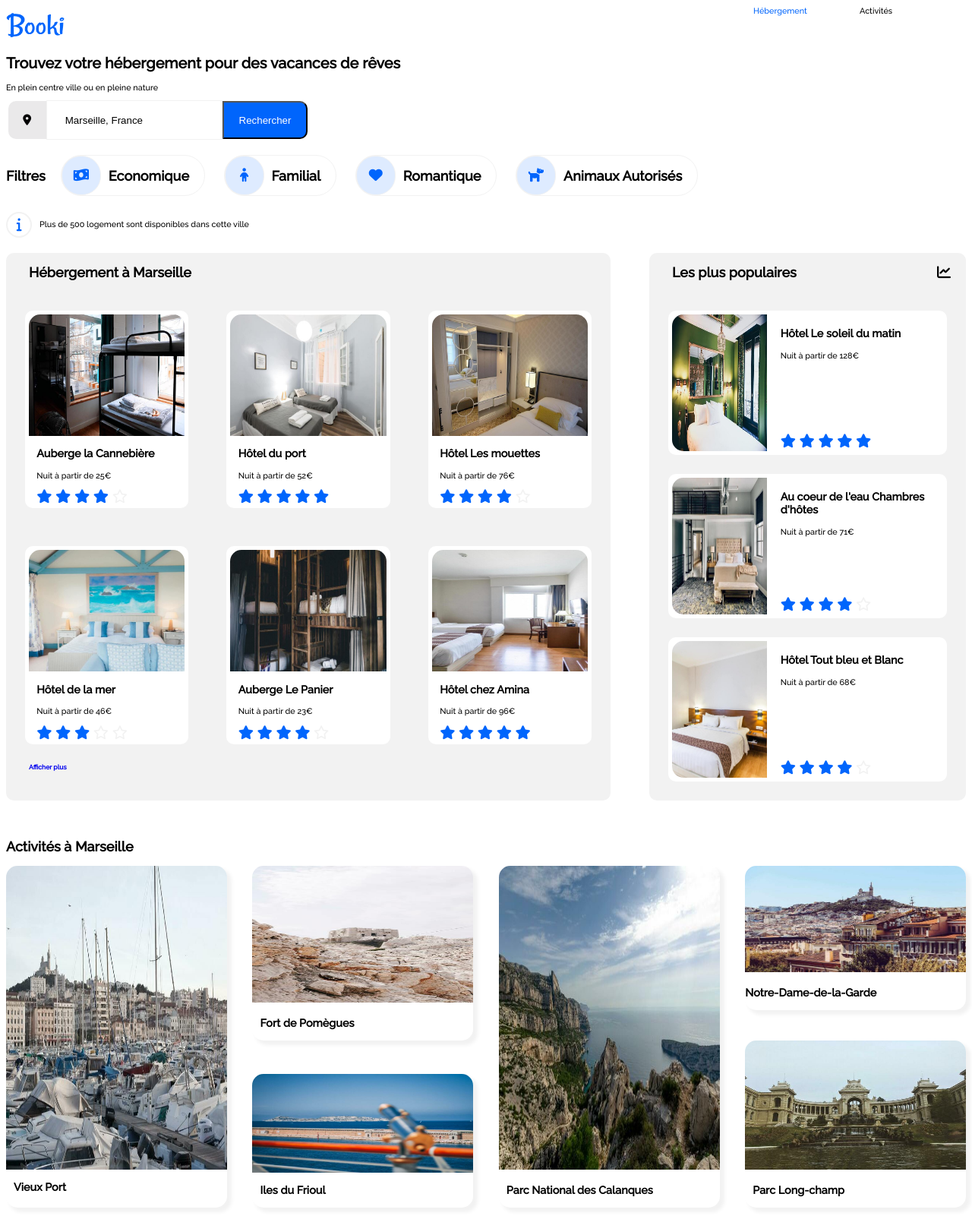
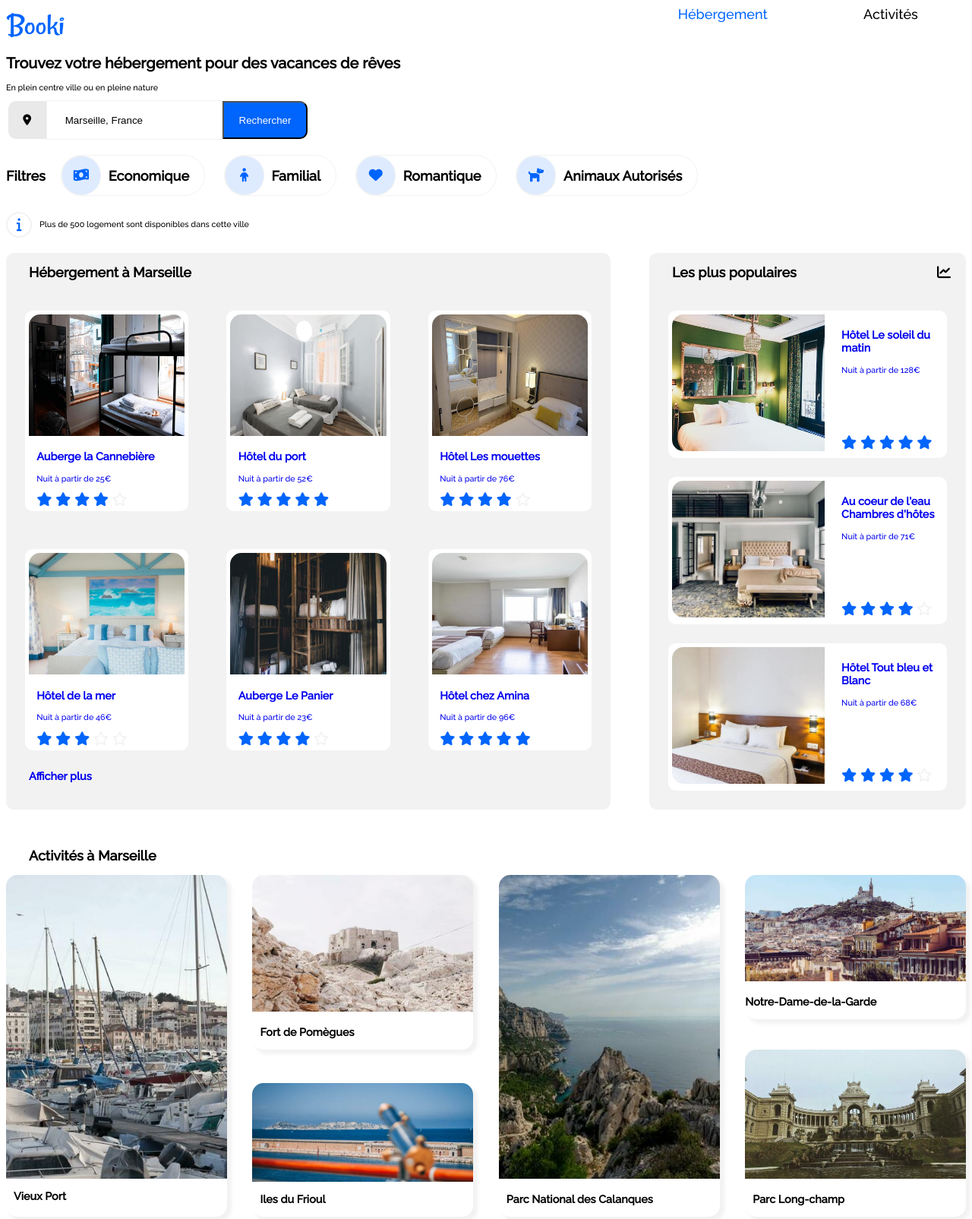
Before and after one commit to Cameron-HUCK/P2-Huck-Cameron-Transformez-une-maquette-en-site-web-avec-HTML-CSS, a plain HTML site: page index.html in a window 1280 px wide. Shown: the top 1605 px of the page at 76% size. Drawn offline with Linux system fonts and the light colour scheme.

Commit message:
le nav hebergement/activite

```diff
--- a/index.html
+++ b/index.html
@@ -17,10 +17,10 @@
             <img class="image-logo" src="images/logo/Booki.png" alt="Logo Booki" width="120px" height="50px">
             <div class="liensize-nav">
                 <div class="liennav">
-                    <a class="lien1 flex-between" href="#bloc1">Hébergement </a>
+                    <a class="lien1" href="#bloc1">Hébergement </a>
                 </div>
                 <div class="liennav">
-                    <a class="lien2 flex-between" href="#bloc2">Activités</a>
+                    <a class="lien2" href="#bloc2">Activités</a>
                 </div>
             </div>
         </nav>
@@ -96,7 +96,7 @@
         <div class="cadreheberg">
             <div class="flex-around">
                     <div class="fond-blanc size-bloc-hebergement flexcolumncentre">
-                        <img class="photo-hebergement" src="images/hebergements/4_small/marcus-loke-WQJvWU_HZFo-unsplash.jpg" alt="photo auberge">
+                        <a href="#"><img class="photo-hebergement" src="images/hebergements/4_small/marcus-loke-WQJvWU_HZFo-unsplash.jpg" alt="photo auberge">
                         <div class="flex-texte">
                             <h3>Auberge la Cannebière</h3>
                             <p>Nuit à partir de 25€</p>
@@ -107,12 +107,13 @@
                                     <i class="fas fa-star color-bleu"></i>
                                     <i class="far fa-star color-gris"></i>
                                 </div>
+                        </a>
                         </div>
                     </div>
 
 
             <div class="fond-blanc size-bloc-hebergement flexcolumncentre">
-                <img class="photo-hebergement" src="images/hebergements/4_small/fred-kleber-gTbaxaVLvsg-unsplash.jpg" alt=" chambre deux lit">
+                <a href="#"><img class="photo-hebergement" src="images/hebergements/4_small/fred-kleber-gTbaxaVLvsg-unsplash.jpg" alt=" chambre deux lit">
                     <div class="flex-texte">
                         <h3>Hôtel du port</h3>
                         <p>Nuit à partir de 52€</p>
@@ -123,11 +124,12 @@
                                 <i class="fas fa-star color-bleu"></i>
                                 <i class="fas fa-star color-bleu"></i>
                             </div>
+                        </a>
                     </div>
             </div>
 
             <div class="fond-blanc size-bloc-hebergement flexcolumncentre">
-                <img class="photo-hebergement" src="images/hebergements/4_small/reisetopia-B8WIgxA_PFU-unsplash.jpg" alt="photo chambre lampe">
+                <a href="#"><img class="photo-hebergement" src="images/hebergements/4_small/reisetopia-B8WIgxA_PFU-unsplash.jpg" alt="photo chambre lampe">
                     <div class="flex-texte">
                         <h3>Hôtel Les mouettes</h3>
                         <p>Nuit à partir de 76€</p>
@@ -138,13 +140,14 @@
                             <i class="fas fa-star color-bleu"></i>
                             <i class="far fa-star color-gris"></i>
                             </div>
+                        </a>
                     </div>
             </div>
             </div>
 
             <div class="flex-around">
                 <div class="fond-blanc size-bloc-hebergement flexcolumncentre">
-                    <img class="photo-hebergement" src="images/hebergements/4_small/annie-spratt-Eg1qcIitAuA-unsplash.jpg" alt="photo chambre ciel">
+                    <a href="#"><img class="photo-hebergement" src="images/hebergements/4_small/annie-spratt-Eg1qcIitAuA-unsplash.jpg" alt="photo chambre ciel">
                         <div class="flex-texte">
                             <h3>Hôtel de la mer</h3>
                             <p>Nuit à partir de 46€</p>
@@ -155,11 +158,12 @@
                                     <i class="far fa-star color-gris"></i>
                                     <i class="far fa-star color-gris"></i>
                                 </div>
+                            </a>
                         </div>
                 </div>
 
             <div class="fond-blanc size-bloc-hebergement flexcolumncentre">
-                    <img class="photo-hebergement" src="images/hebergements/4_small/nicate-lee-kT-ZyaiwBe0-unsplash.jpg" alt="photo panier">
+                    <a href="#"><img class="photo-hebergement" src="images/hebergements/4_small/nicate-lee-kT-ZyaiwBe0-unsplash.jpg" alt="photo panier">
                         <div class="flex-texte">
                             <h3>Auberge Le Panier</h3>
                             <p>Nuit à partir de 23€</p>
@@ -170,12 +174,13 @@
                                     <i class="fas fa-star color-bleu"></i>
                                     <i class="far fa-star color-gris"></i>
                                 </div>
+                            </a>
                         </div>
             </div>
 
 
             <div class="fond-blanc size-bloc-hebergement flexcolumncentre">
-                    <img class="photo-hebergement" src="images/hebergements/4_small/febrian-zakaria-M6S1WvfW68A-unsplash.jpg" alt="photo grand fenetre">
+                    <a href="#"><img class="photo-hebergement" src="images/hebergements/4_small/febrian-zakaria-M6S1WvfW68A-unsplash.jpg" alt="photo grand fenetre">
                         <div class="flex-texte">
                             <h3>Hôtel chez Amina</h3>
                             <p>Nuit à partir de 96€</p>
@@ -186,6 +191,7 @@
                                     <i class="fas fa-star color-bleu"></i>
                                     <i class="fas fa-star color-bleu"></i>
                                 </div>
+                            </a>
                         </div>
             </div>
             </div>
@@ -205,7 +211,7 @@
                 </div>
         <div class="fond-blanc">
             <div class="flex-populaire">
-                    <img class="photo-populaire" src="images/hebergements/4_small/emile-guillemot-Bj_rcSC5XfE-unsplash.jpg" alt="photo chambre vert">
+                <a href="#"><img class="photo-populaire" src="images/hebergements/4_small/emile-guillemot-Bj_rcSC5XfE-unsplash.jpg" alt="photo chambre vert">
                         <div class="flex-texte2">
                             <div class="textepop-place">
                                 <h3>Hôtel Le soleil du matin</h3>
@@ -218,13 +224,14 @@
                                     <i class="fas fa-star color-bleu"></i>
                                     <i class="fas fa-star color-bleu"></i>
                                 </div>
-                            </div>
+                            </a>
+                    </div>
             </div>
         </div>
 
         <div class="fond-blanc">
                 <div class="flex-populaire">
-                    <img class="photo-populaire" src="images/hebergements/4_small/aw-creative-VGs8z60yT2c-unsplash.jpg" alt="photo des hotes">
+                    <a href="#"><img class="photo-populaire" src="images/hebergements/4_small/aw-creative-VGs8z60yT2c-unsplash.jpg" alt="photo des hotes">
                         <div class="flex-texte2">
                             <div class="textepop-place">
                                 <h3>Au coeur de l'eau Chambres d'hôtes</h3>
@@ -237,13 +244,14 @@
                                     <i class="fas fa-star color-bleu"></i>
                                     <i class="far fa-star color-gris"></i>
                                 </div>
+                            </a>
                         </div>
                 </div>
         </div>
 
         <div class="fond-blanc">
                 <div class="flex-populaire">
-                    <img class="photo-populaire" src="images/hebergements/4_small/febrian-zakaria-sjvU0THccQA-unsplash.jpg" alt="photo grand fenetre">
+                    <a href="#"><img class="photo-populaire" src="images/hebergements/4_small/febrian-zakaria-sjvU0THccQA-unsplash.jpg" alt="photo grand fenetre">
                         <div class="flex-texte2">
                         <div class="textepop-place">
                             <h3>Hôtel Tout bleu et Blanc</h3>
@@ -256,7 +264,8 @@
                                 <i class="fas fa-star color-bleu"></i>
                                 <i class="far fa-star color-gris"></i>
                             </div>
-                        </div>
+                        </a>
+                    </div>
                 </div>
             </div>
             </div>
@@ -266,8 +275,7 @@
     <!--Les activités à Marseille-->
 
         <section id="bloc2">
-            <a name="activité"></a>
-                <div>
+                <div class="padding-l titre-place">
                     <h2>Activités à Marseille</h2>
                 </div>
 
@@ -322,7 +330,7 @@
 
     <!--Pied de page-->
 
-        <footer class="flex-between block-footer">
+        <footer>
                 <div class="propos">
                     <h3>A propos</h3>
                         <div class="espace">
--- a/style.css
+++ b/style.css
@@ -63,38 +63,43 @@ p
     font-size: 0.6em;
     font-weight: 500;
 }
-/* En-tête de la page */
+
 a
 {
     text-decoration: none;
     font-weight: 500;
-    font-size: 0.6em;
+    width: 100%;
 }
+/* En-tête de la page */
 nav
 {
     display: flex;
     justify-content: space-between;
-    height: 50px;
 }
+
 .liensize-nav
 {
     display: flex;
-    justify-content: left;
-    height: 100px;
+    justify-content: space-around;
+    width: 35%;
+}
+.image-logo
+{
+    align-items: center;
 }
 .lien1
 {
     color: #0065FC;
 }
+
 .liennav
 {
-    width: 140px;
-    height: 99px;
+
 }
+
 .lien2
 {
     color: black;
-
 }
                 /* En-dessous-de-l-en-tete*/
 
@@ -105,6 +110,7 @@ nav
     font-size: 0.8em;
     border-radius: 10px;
 }
+
 .iconesearch
 {
     width: 50px;
@@ -113,6 +119,7 @@ nav
     color: black;
     border-radius: 10px 0 0px 10px;
 }
+
 .zonederecherche
 {
     height: 50px;
@@ -122,6 +129,7 @@ nav
     font-weight: bold;
     border: 1px solid #F2F2F2;
 }
+
 input
 {
     border: 1px solid black;
@@ -140,6 +148,7 @@ input
     height: 50px;
     cursor: pointer;
 }
+
 /* Les filtres*/
 
 .lesfiltres
@@ -231,7 +240,7 @@ span
 .flex-texte2
 {
     width: 60%;
-    padding-left: 5%;
+
 }
 .textepop-place
 {
@@ -288,6 +297,7 @@ span
     border-radius: 15px 15px 0 0;
     background-size: cover;
     background-position: center;
+    object-fit: fill;
 }
 .fond-blanc
 {
@@ -303,9 +313,10 @@ span
 /* images les plus populaires */
 .photo-populaire
 {
-    width: 35%;
+    width: 90%;
     height: 180px;
     border-radius: 15px 0px 0px 15px;
+    object-fit: cover;
 }
                 /* Activites a Marseille */
 /* reglage general*/
@@ -317,6 +328,7 @@ span
 .bloc-activite
 {
     width: 100%;
+    align-items: center;
 }
 .hauteur-titre
 {
@@ -341,8 +353,14 @@ span
     border-radius: 15px 15px 0 0;
     width: 100%;
     height: 400px;
+    object-fit: cover;
 }
 /* Deux premieres petite carte*/
+.bloc-adapte-petit
+{
+    width: 23%;
+    height: 450px;
+}
 .petitphoto-activite1
 {
     box-shadow: 5px 5px 5px 1px #F2F2F2;
@@ -355,11 +373,6 @@ span
     border-radius: 15px;
     width: 100%;
 }
-.bloc-adapte-petit
-{
-    width: 23%;
-    height: 450px;
-}
 .petitposition-activite1
 {
     background-position: center;
@@ -367,6 +380,7 @@ span
     border-radius: 15px 15px 0 0;
     width: 100%;
     height: 180px;
+    object-fit: cover;
 }
 .petitposition-activite2
 {
@@ -375,6 +389,7 @@ span
     border-radius: 15px 15px 0 0;
     width: 100%;
     height: 130px;
+    object-fit: cover;
 }
 /* Les deux dernieres petites cartes */
 .petitphoto-activite3
@@ -389,11 +404,6 @@ span
     border-radius: 15px;
     width: 100%;
 }
-.bloc-adapte-petit
-{
-    width: 23%;
-    height: 450px;
-}
 .petitposition-activite3
 {
     background-position: center;
@@ -401,6 +411,7 @@ span
     border-radius: 15px 15px 0 0;
     width: 100%;
     height: 140px;
+    object-fit: cover;
 }
 .petitposition-activite4
 {
@@ -409,18 +420,16 @@ span
     border-radius: 15px 15px 0 0;
     width: 100%;
     height: 170px;
+    object-fit: cover;
 }
 /* Pied de la page*/
 footer
 {
+    display: flex;
+    justify-content: space-between;
     border-radius: 10px;
     background-color: #F2F2F2;
     margin-top: 100px;
-}
-.propos
-{
-
-
 }
 .hebergemento
 {
@@ -429,11 +438,6 @@ footer
 .assiste
 {
     margin-right: 60px;
-
-}
-.espace
-{
-
 }
 
 /* Responsive tablette */
@@ -444,33 +448,44 @@ footer
     {
         align-items: center;
     }
+
 /* L'en-tete*/
     nav
     {
         flex-direction: column;
-        text-align: center;
-        align-items: center;
         margin-bottom: 50px;
 
     }
     .image-logo
     {
-        justify-content: center;
+        align-items: center;
         margin-bottom: 20px;
     }
-    .liennav
+    .liensize-nav
+    {
+        align-items: center;
+        justify-content: space-around;
+        width: auto;
+    }
+    .lien1
     {
         align-items: center;
     }
+    .lien2
+    {
+        align-items: center;
+    }
+
 /* Filtres */
     .lesfiltres
     {
         flex-direction: column;
-        align-items: flex-start;
+        align-items: baseline;
     }
-    .lesfiltres2
+
+    .block-filtre
     {
-        margin: auto;
+        margin: 10px 10px 10px 0;
     }
 /* Section Hebergement/Populaire */
     #bloc1
@@ -496,28 +511,72 @@ footer
     {
         width: 90%;
         height: auto;
-        box-shadow: 5px 5px 5px 1px #F2F2F2;
+        box-shadow: 5px 5px 5px 5px #F2F2F2;
     }
 /* Activites a Marseille */
+    #bloc2
+    {
+    }
     .bloc-activite
     {
         flex-direction: column;
-    }
-    .grandphoto-activite
-    {
-        width: 100%;
     }
     .bloc-adapte-petit
     {
         width: 100%;
     }
+
+/* Grand photo */
+    .grandposition-activite
+    {
+        height: 160px;
+    }
+    .grandphoto-activite
+    {
+        width: 90%;
+        height: auto;
+    }
+/* Petite photo */
+    .petitphoto-activite1
+    {
+        width: 90%;
+        height: auto;
+    }
+    .petitposition-activite1
+    {
+        height: 160px;
+    }
+    .petitphoto-activite2
+    {
+        width: 90%;
+        height: auto;
+    }
+    .petitposition-activite2
+    {
+        height: 160px;
+    }
+    .petitphoto-activite3
+    {
+        width: 90%;
+        height: auto;
+    }
+    .petitposition-activite3
+    {
+        height: 160px;
+    }
+    .petitphoto-activite4
+    {
+        width: 90%;
+        height: auto;
+    }
+    .petitposition-activite4
+    {
+        height: 160px;
+    }
 /* le footer */
     footer
     {
         flex-direction: column;
-    }
-    .block-footer
-    {
-
+        padding-left: 30px;
     }
 }
```
Also changed, not shown: 3 other files.
